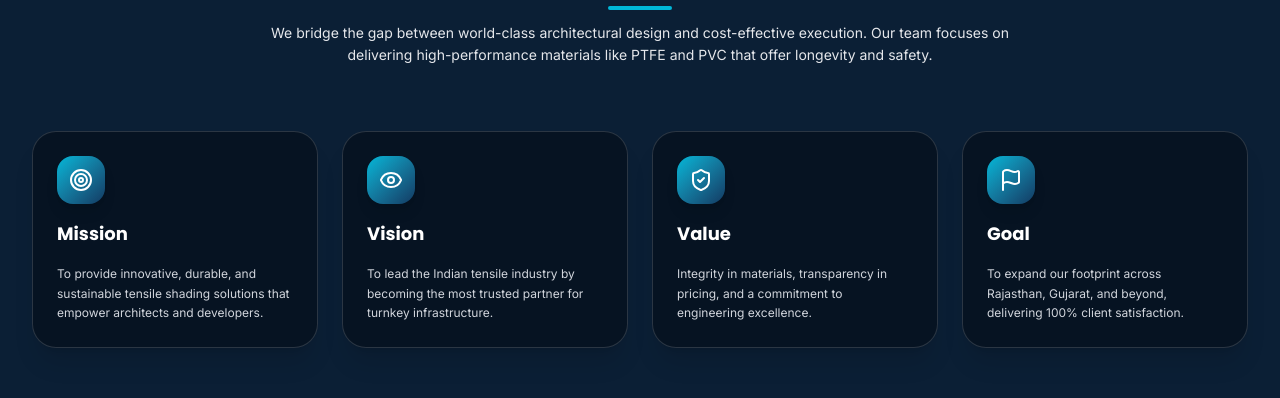
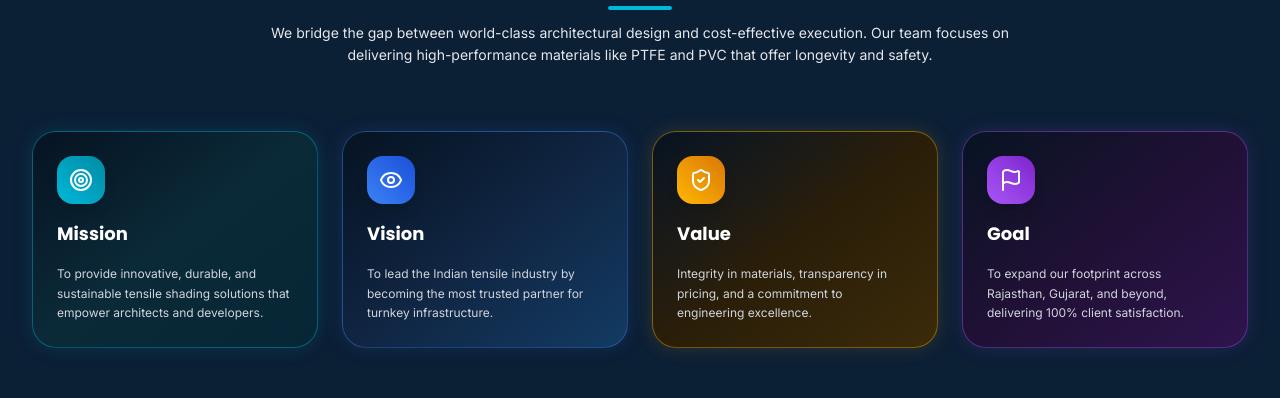
Before and after one commit to Eshbanoliver/tensile-structure, a React (Vite) app: page / in a window 1280 px wide. Shown: the part 4120-4518 px from the top of the page. Built offline with nearby package versions, Linux system fonts and the light colour scheme.

Commit message:
Apply 4 distinct vibrant color themes to Mission Vision Quality & Goals cards

```diff
--- a/src/sections/home/MissionVisionSection.tsx
+++ b/src/sections/home/MissionVisionSection.tsx
@@ -3,6 +3,45 @@ import { Target, Eye, ShieldCheck, Flag } from 'lucide-react';
 import { MISSION_VISION_VALUES } from '../../data/websiteData';
 
 export const MissionVisionSection: React.FC = () => {
+  const cardThemes = [
+    {
+      // Card 1: Our Mission - Cyan / Emerald Theme
+      bg: "bg-gradient-to-br from-[#061322] via-[#0B2A38] to-[#062635]",
+      border: "border-[#00B8D9]/40 hover:border-[#00B8D9]",
+      iconBg: "bg-gradient-to-tr from-[#00B8D9] to-[#008BA4]",
+      accentText: "text-[#00B8D9]",
+      glow: "shadow-[0_0_20px_rgba(0,184,217,0.15)]",
+      icon: Target
+    },
+    {
+      // Card 2: Our Vision - Sapphire / Electric Blue Theme
+      bg: "bg-gradient-to-br from-[#061322] via-[#102542] to-[#123B63]",
+      border: "border-[#3b82f6]/40 hover:border-[#3b82f6]",
+      iconBg: "bg-gradient-to-tr from-[#3b82f6] to-[#1d4ed8]",
+      accentText: "text-[#60a5fa]",
+      glow: "shadow-[0_0_20px_rgba(59,130,246,0.15)]",
+      icon: Eye
+    },
+    {
+      // Card 3: Quality Policy - Warm Amber / Gold Theme
+      bg: "bg-gradient-to-br from-[#061322] via-[#2A1E08] to-[#3B2B0A]",
+      border: "border-[#FFB703]/40 hover:border-[#FFB703]",
+      iconBg: "bg-gradient-to-tr from-[#FFB703] to-[#d97706]",
+      accentText: "text-[#FFB703]",
+      glow: "shadow-[0_0_20px_rgba(255,183,3,0.15)]",
+      icon: ShieldCheck
+    },
+    {
+      // Card 4: Our Goals - Vibrant Violet / Purple Theme
+      bg: "bg-gradient-to-br from-[#061322] via-[#201035] to-[#2E144D]",
+      border: "border-[#a855f7]/40 hover:border-[#a855f7]",
+      iconBg: "bg-gradient-to-tr from-[#a855f7] to-[#7e22ce]",
+      accentText: "text-[#c084fc]",
+      glow: "shadow-[0_0_20px_rgba(168,85,247,0.15)]",
+      icon: Flag
+    }
+  ];
+
   return (
     <section className="py-20 bg-[#0B1F35] text-white relative overflow-hidden border-t border-white/10">
       <div className="max-w-7xl mx-auto px-4 sm:px-6 lg:px-8 relative z-10">
@@ -19,21 +58,27 @@ export const MissionVisionSection: React.FC = () => {
         </div>
 
         <div className="grid grid-cols-1 md:grid-cols-2 lg:grid-cols-4 gap-6">
-          {MISSION_VISION_VALUES.map((item, idx) => (
-            <div
-              key={idx}
-              className="p-6 rounded-3xl bg-[#061322] border border-white/15 hover:border-[#00B8D9]/60 shadow-xl backdrop-blur-md transition-all duration-300 group space-y-4"
-            >
-              <div className="w-12 h-12 rounded-2xl bg-gradient-to-br from-[#00B8D9] to-[#123B63] flex items-center justify-center text-white font-bold shadow-lg group-hover:scale-110 transition-transform">
-                {idx === 0 && <Target className="w-6 h-6 text-white" />}
-                {idx === 1 && <Eye className="w-6 h-6 text-white" />}
-                {idx === 2 && <ShieldCheck className="w-6 h-6 text-white" />}
-                {idx === 3 && <Flag className="w-6 h-6 text-white" />}
+          {MISSION_VISION_VALUES.map((item, idx) => {
+            const theme = cardThemes[idx % cardThemes.length];
+            const IconComponent = theme.icon;
+
+            return (
+              <div
+                key={idx}
+                className={`p-6 rounded-3xl ${theme.bg} border ${theme.border} ${theme.glow} shadow-2xl transition-all duration-300 group space-y-4 hover:-translate-y-1`}
+              >
+                <div className={`w-12 h-12 rounded-2xl ${theme.iconBg} flex items-center justify-center text-white font-bold shadow-lg group-hover:scale-110 transition-transform`}>
+                  <IconComponent className="w-6 h-6 text-white" />
+                </div>
+                <h3 className={`font-poppins font-bold text-lg text-white group-hover:${theme.accentText} transition-colors`}>
+                  {item.title}
+                </h3>
+                <p className="text-xs text-gray-300 leading-relaxed">
+                  {item.desc}
+                </p>
               </div>
-              <h3 className="font-poppins font-bold text-lg text-white group-hover:text-[#00B8D9] transition-colors">{item.title}</h3>
-              <p className="text-xs text-gray-300 leading-relaxed">{item.desc}</p>
-            </div>
-          ))}
+            );
+          })}
         </div>
 
       </div>
```
